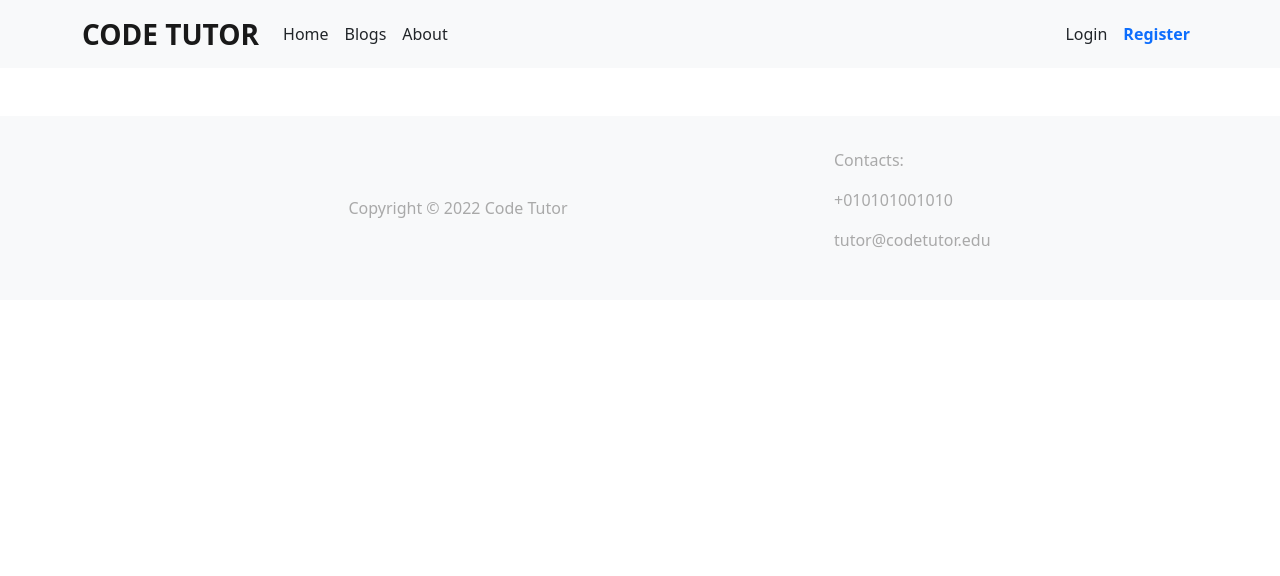
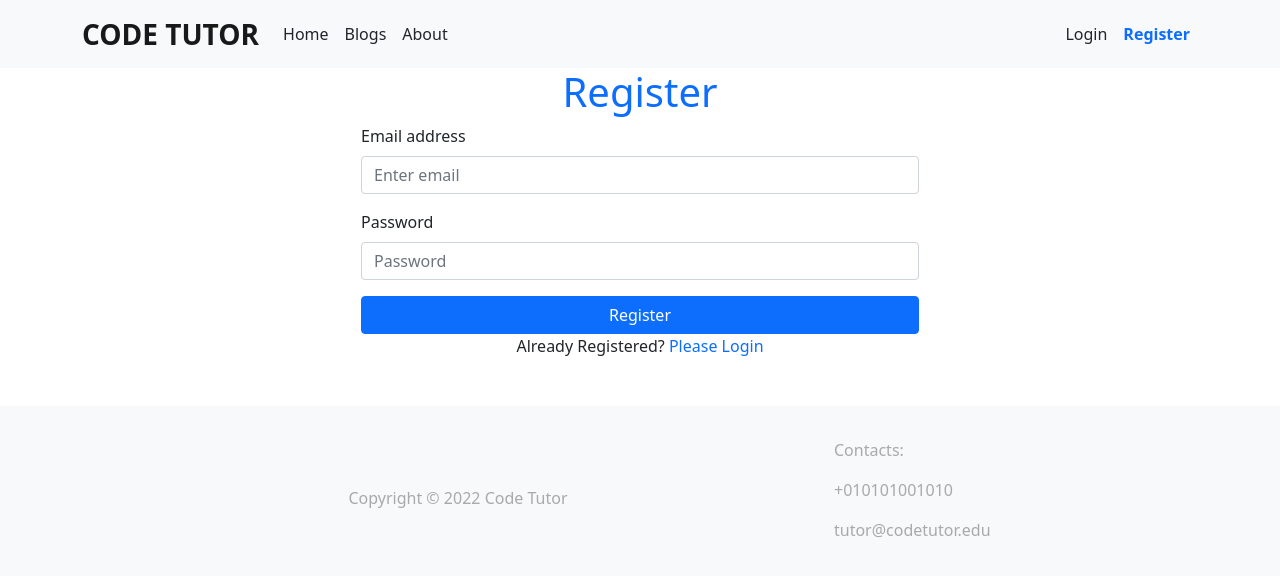
Before and after one commit to aduyti/independent-service-code-tutor, a React (Create React App) app: page /register in a window 1280 px wide. Shown: the top 576 px of the page. Built offline with nearby package versions, Linux system fonts and the light colour scheme.

Commit message:
registr page

```diff
--- a/src/Pages/Login/Login.js
+++ b/src/Pages/Login/Login.js
@@ -1,12 +1,16 @@
 import React from 'react';
 import { Button, Form } from 'react-bootstrap';
 import { useForm } from 'react-hook-form';
+import { Link } from 'react-router-dom';
 
 const Login = () => {
     const { register, handleSubmit, formState: { errors } } = useForm();
-    const checkLogin = (data) => {
+    const checkLogin = data => {
         const { loginEmail, loginPassword } = data;
         console.log(loginEmail, loginPassword);
+    }
+    const forgotPasswordClick = event => {
+        console.log("fgp");
     }
     return (
         <div className="container text-start">
@@ -27,11 +31,12 @@ const Login = () => {
                             { required: true })} />
                     {errors.loginPassword?.type === "required" && (<p className="text-danger">Password required</p>)}
                 </Form.Group>
-                <Button variant="primary" type="submit">
-                    Submit
+                <Button variant="primary" type="submit" className="w-100">
+                    Login
                 </Button>
             </Form>
-            <a className="text-decoration-none" href="#">Forgot your password?</a>
+            <Button variant="link" type="" className="d-block mx-auto text-decoration-none" onClick={forgotPasswordClick} >Forgot your password?</Button>
+            <p className="text-center">New Here? <Link to="/register" className="text-decoration-none">Please register</Link></p>
         </div>
     );
 };
--- a/src/Pages/Register/Register.js
+++ b/src/Pages/Register/Register.js
@@ -1,10 +1,40 @@
 import React from 'react';
+import { Button, Form } from 'react-bootstrap';
+import { useForm } from 'react-hook-form';
+import { Link } from 'react-router-dom';
 
 const Register = () => {
+    const { register, handleSubmit, formState: { errors } } = useForm();
+    const checkRegister = data => {
+        const { registerEmail, registerPassword } = data;
+        console.log(registerEmail, registerPassword);
+    }
     return (
-        <div>
-
-        </div>
+        <div className="container text-start">
+            <h1 className="text-primary text-center">Register</h1>
+            <Form className="w-50 mx-auto" onSubmit={handleSubmit(checkRegister)}>
+                <Form.Group className="mb-3" controlId="formBasicEmail">
+                    <Form.Label>Email address</Form.Label>
+                    <Form.Control type="email" placeholder="Enter email"
+                        {...register("registerEmail",
+                            { required: true, pattern: /^[^\s@]+@[^\s@]+\.[^\s@]+$/ })} />
+                    {errors.registerEmail?.type === "pattern" && (<p className="text-danger">Enter a valid email</p>)}
+                    {errors.registerEmail?.type === "required" && (<p className="text-danger">Email required</p>)}
+                </Form.Group>
+                <Form.Group className="mb-3" controlId="formBasicPassword">
+                    <Form.Label >Password</Form.Label>
+                    <Form.Control type="password" placeholder="Password"
+                        {...register("registerPassword",
+                            { required: true, minLength: 6 })} />
+                    {errors.registerPassword?.type === "required" && (<p className="text-danger">Password required</p>)}
+                    {errors.registerPassword?.type === "minLength" && (<p className="text-danger">Password must be at least 6 characters</p>)}
+                </Form.Group>
+                <Button variant="primary" type="submit" className="w-100">
+                    Register
+                </Button>
+            </Form>
+            <p className="text-center">Already Registered? <Link to="/login" className="text-decoration-none">Please Login</Link></p>
+        </div >
     );
 };
 
```
